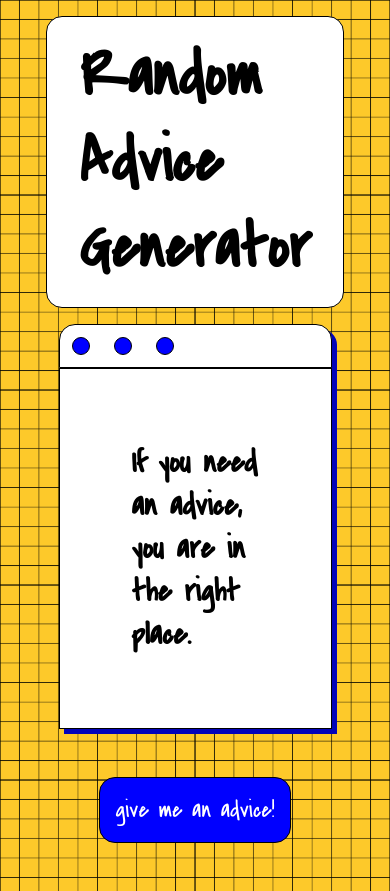
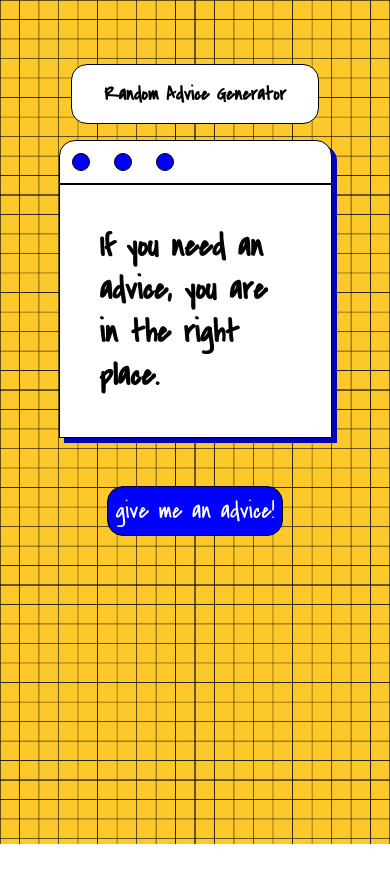
Before and after one commit to doganeraylin/random-advice-generator, a plain HTML site: page index.html in a window 390 px wide. After the commit the page ends 844 px from the top, so only its background shows below. Drawn offline with Linux system fonts and the light colour scheme.

Commit message:
responsiveness adjusted

```diff
--- a/style.css
+++ b/style.css
@@ -15,7 +15,7 @@ body {
 .title-container {
     display: flex;
     justify-content: center;
-    margin: 2rem;
+    margin: 3rem;
 
 }
 
@@ -92,10 +92,22 @@ h2 {
 
 @media (max-width: 480px ) {
     .title-container {
-        padding: 1rem;
-        font-size: 0.25rem;
-        width: 25%;
-        margin: 0 auto;
+        width: 70%;
+        margin: 4rem auto 1rem;
     }
 
+    h1 {
+        font-size: 1.2rem;
+
+    }
+
+    .text-container {
+        padding: 1rem;
+    }
+
+    .button {
+        padding: 0.50rem;
+    }
+
+
 }
```
